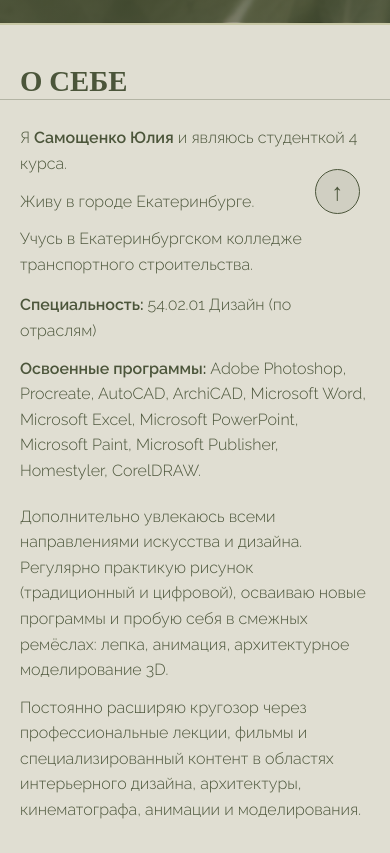
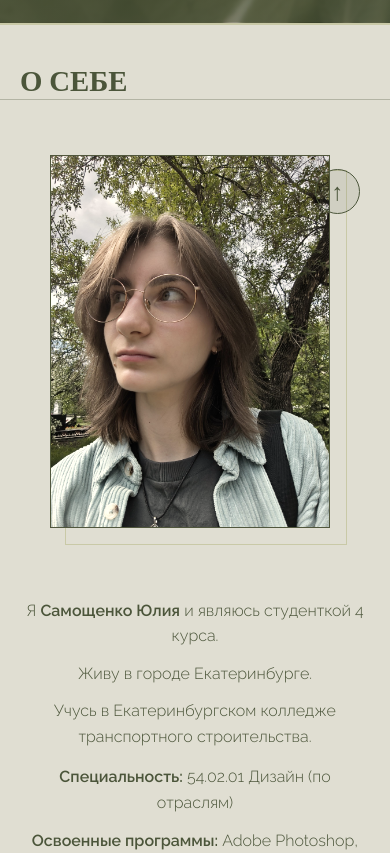
Before and after one commit to vdovodel15-ship-it/my-portfolio, a plain HTML site: page index.html in a window 390 px wide. Shown: the part 600-1453 px from the top of the page. Drawn offline with nearby package versions, Linux system fonts and the light colour scheme.

Commit message:
123123321

```diff
--- a/style.css
+++ b/style.css
@@ -670,18 +670,40 @@ img {
     }
 
     .about-container {
+        display: flex;
         flex-direction: column;
-        gap: 40px;
+        align-items: center; /* Центрирует содержимое по горизонтали */
+        text-align: center;  /* Центрирует текст внутри блока (по желанию) */
     }
 
     .photo-wrapper {
-        padding-right: 15px;
-        padding-bottom: 15px;
-        order: 2;
+        display: flex;
+        justify-content: center;
+        width: 100%;
+        /* Убираем правый отступ, который мы добавляли для десктопа */
+        padding-right: 0 !important;
+        margin-top: 30px;
     }
 
     .photo-frame {
-        width: 260px;
+        /* Ограничиваем ширину, чтобы рамка не вылетала за экран */
+        width: 280px;
+        /* Чтобы компенсировать вылет рамки вправо (20px),
+           сдвинем саму рамку немного влево для идеальной центровки */
+        margin-left: -10px;
+        position: relative;
+    }
+
+    .photo-frame img {
+        width: 100%;
+        height: auto;
+    }
+
+     .photo-frame::after {
+        top: 15px;
+        left: 15px;
+        width: 100%;
+        height: 100%;
     }
 
     .text-block {
```
